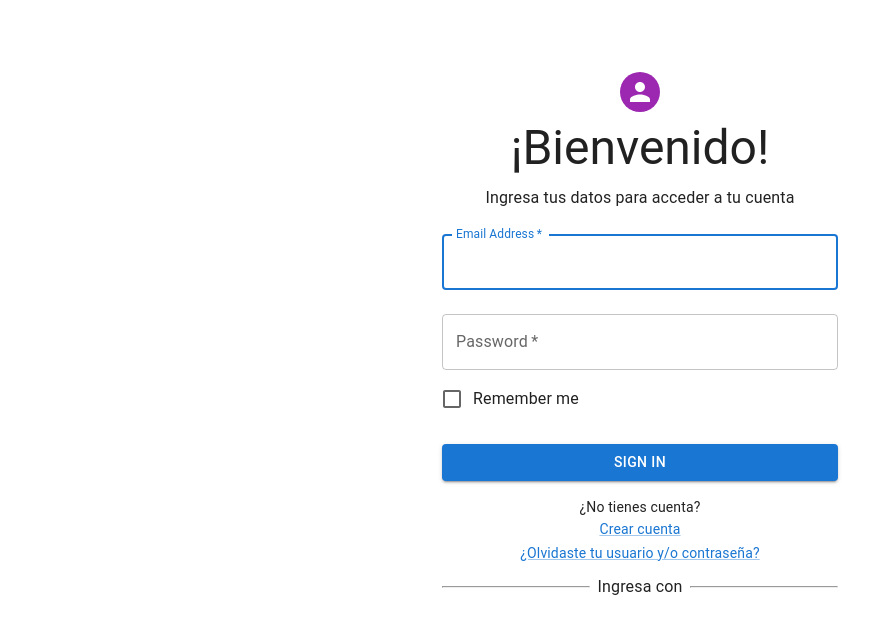
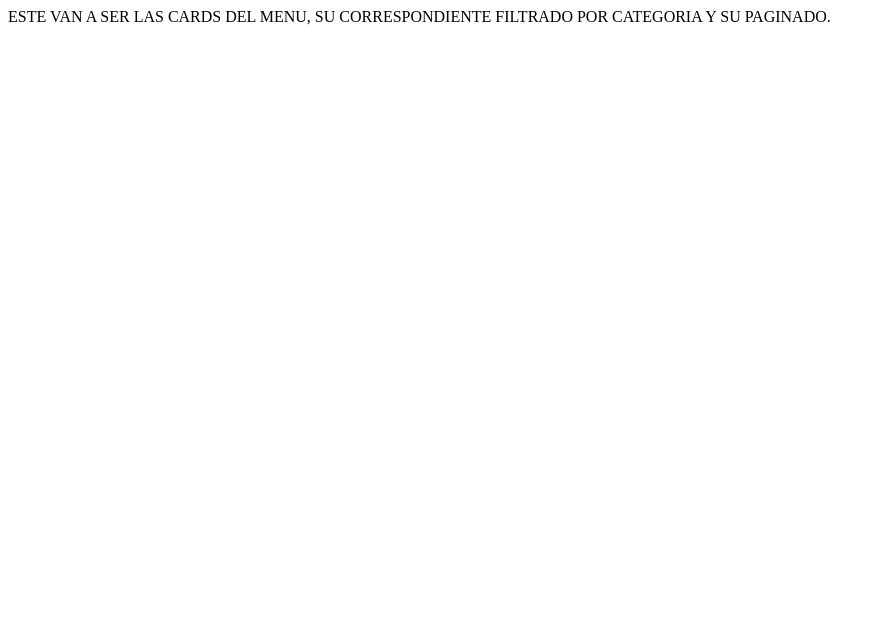
Before and after one commit to ignacio2194/C11-13-M-CSHARP-REACT, a React (Create React App) app in the folder frontEnd/: page /menu in a window 1280 px wide. Shown: the top 634 px of the page, without its empty margins (0-894 px from the left). Built offline with nearby package versions, Linux system fonts and the light colour scheme.

Commit message:
Instalando y configurando React-Router-Dom

```diff
--- a/frontEnd/src/App.js
+++ b/frontEnd/src/App.js
@@ -1,9 +1,12 @@
 
-import Form from '../src/components/Form/Form'
+// import Form from '../src/components/Form/Form'
+import Home from "./views/home/index.jsx"
+
 function App() {
   return (
     <div className="App">
-<Form/>
+      {/* <Form /> */}
+      <Home />
     </div>
   );
 }
--- a/frontEnd/src/components/cardMenu/cardMenu.jsx
+++ b/frontEnd/src/components/cardMenu/cardMenu.jsx
@@ -1 +1,6 @@
-//ESTE VAN A SER LAS CARDS DEL MENU, SU CORRESPONDIENTE FILTRADO POR CATEGORIA Y SU PAGINADO.
+const CardMenu = () => {
+  return (
+    <div>ESTE VAN A SER LAS CARDS DEL MENU, SU CORRESPONDIENTE FILTRADO POR CATEGORIA Y SU PAGINADO.</div>
+  )
+}
+export default CardMenu
--- a/frontEnd/src/index.js
+++ b/frontEnd/src/index.js
@@ -1,13 +1,12 @@
 import React from 'react';
 import ReactDOM from 'react-dom/client'
-import App from './App';
+import { RouterProvider } from 'react-router-dom';
+import { router } from './routes';
 
 
 const root = ReactDOM.createRoot(document.getElementById('root'));
 root.render(
   <React.StrictMode>
-
-    <App />
-
+    <RouterProvider router={router} />
   </React.StrictMode>
 );
--- /dev/null
+++ b/frontEnd/src/routes/index.jsx
@@ -0,0 +1,21 @@
+import {
+  createBrowserRouter,
+} from "react-router-dom";
+import CardMenu from "../components/cardMenu/cardMenu.jsx";
+import Login from "../views/login/Login.jsx";
+import App from "../App.js";
+
+export const router = createBrowserRouter([
+  {
+    path: "/",
+    element: <App />,
+  },
+  {
+    path: "/login",
+    element: <Login />,
+  },
+  {
+    path: "/menu",
+    element: <CardMenu />,
+  },
+]);
--- a/frontEnd/src/views/home/home.jsx
+++ /dev/null
@@ -1 +0,0 @@
-//ESTE VA A SER EL HOME
--- /dev/null
+++ b/frontEnd/src/views/home/index.jsx
@@ -0,0 +1,6 @@
+const Home = () => {
+  return (
+    <div>Home</div>
+  )
+}
+export default Home
--- /dev/null
+++ b/frontEnd/src/views/login/Login.jsx
@@ -0,0 +1,8 @@
+import Form from '../../components/Form/Form'
+
+const Login = () => {
+  return (
+    <Form />
+  )
+}
+export default Login
```
